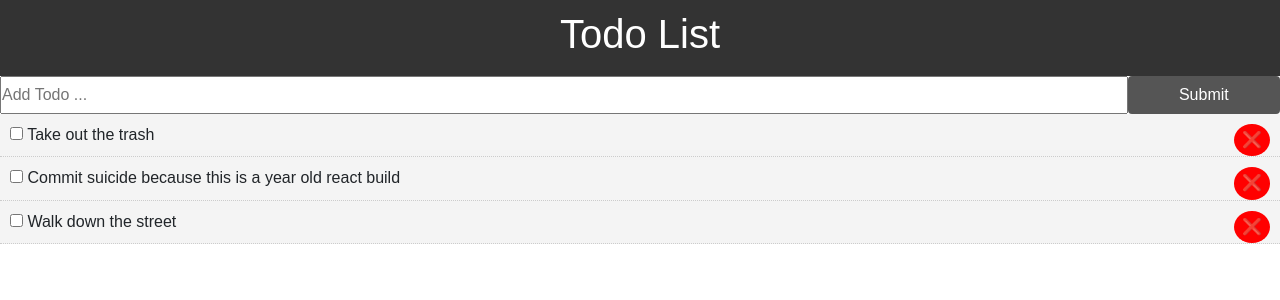
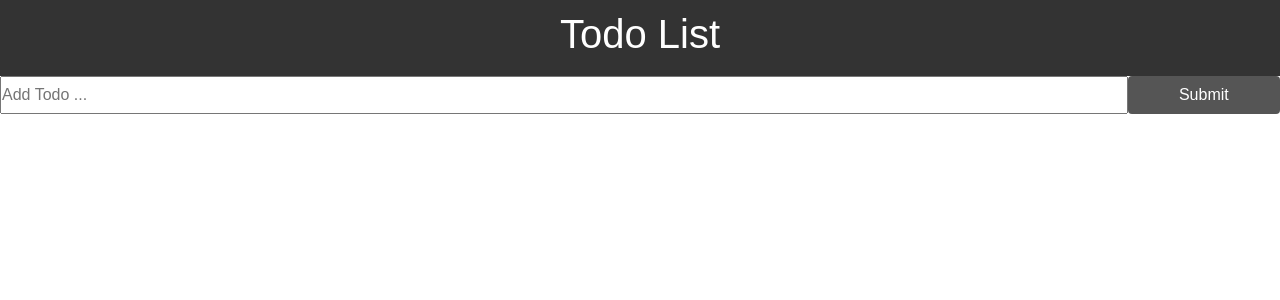
Before and after one commit to Gsak3l/react-todo-list, a React (Create React App) app: page / in a window 1280 px wide. Shown: the top 300 px of the page. Built offline with nearby package versions, Linux system fonts and the light colour scheme.

Commit message:
uuid version 4 added for the ids

```diff
--- a/package.json
+++ b/package.json
@@ -5,7 +5,8 @@
   "dependencies": {
     "react": "^16.13.1",
     "react-dom": "^16.13.1",
-    "react-scripts": "1.1.5"
+    "react-scripts": "1.1.5",
+    "uuid": "^8.3.0"
   },
   "scripts": {
     "start": "react-scripts start",
--- a/src/App.js
+++ b/src/App.js
@@ -2,28 +2,13 @@ import React, { Component } from 'react';
 import './App.css';
 import Header from './components/layout/Header';
 import Todos from './components/Todos';
-import AddTodo from './components/AddTodo'
+import AddTodo from './components/AddTodo';
+import { v4 as uuidv4 } from 'uuid';
 
 class App extends Component {
 
   state = {
-    todos: [
-      {
-        id: 1,
-        title: "Take out the trash",
-        completed: false,
-      },
-      {
-        id: 2,
-        title: "Commit suicide because this is a year old react build",
-        completed: false,
-      },
-      {
-        id: 3,
-        title: "Walk down the street",
-        completed: false,
-      },
-    ],
+    todos: [],
   }
 
   // Toggle Complete the Item
@@ -47,7 +32,7 @@ class App extends Component {
   // Add Todo Item
   addTodo = (title) => {
     const newTodo = {
-      id: 4,
+      id: uuidv4(),
       title,
       completed: false
     };
--- a/src/components/AddTodo.js
+++ b/src/components/AddTodo.js
@@ -1,4 +1,5 @@
 import React, { Component } from "react";
+
 
 export class AddTodo extends Component {
     state = {
@@ -12,7 +13,7 @@ export class AddTodo extends Component {
     onSubmit = (e) => {
         e.preventDefault();
         this.props.addTodo(this.state.title);
-        this.setState({title: ''});
+        this.setState({ title: '' });
     }
 
     render() {
@@ -20,7 +21,7 @@ export class AddTodo extends Component {
             <div>
                 <form style={{ display: 'flex' }} onSubmit={this.onSubmit}>
                     <input type="text" name="title" placeholder="Add Todo ..." style={{ flex: '10' }}
-                        value={this.state.value} onChange={this.onChange}></input>
+                        value={this.state.title} onChange={this.onChange} id="todoTask"></input>
                     <input type="submit" value="Submit" className="btn" style={{ flex: '1' }}></input>
                 </form>
 
```
Also changed, not shown: 1 other file (tests, documents, lock files or other folders).
